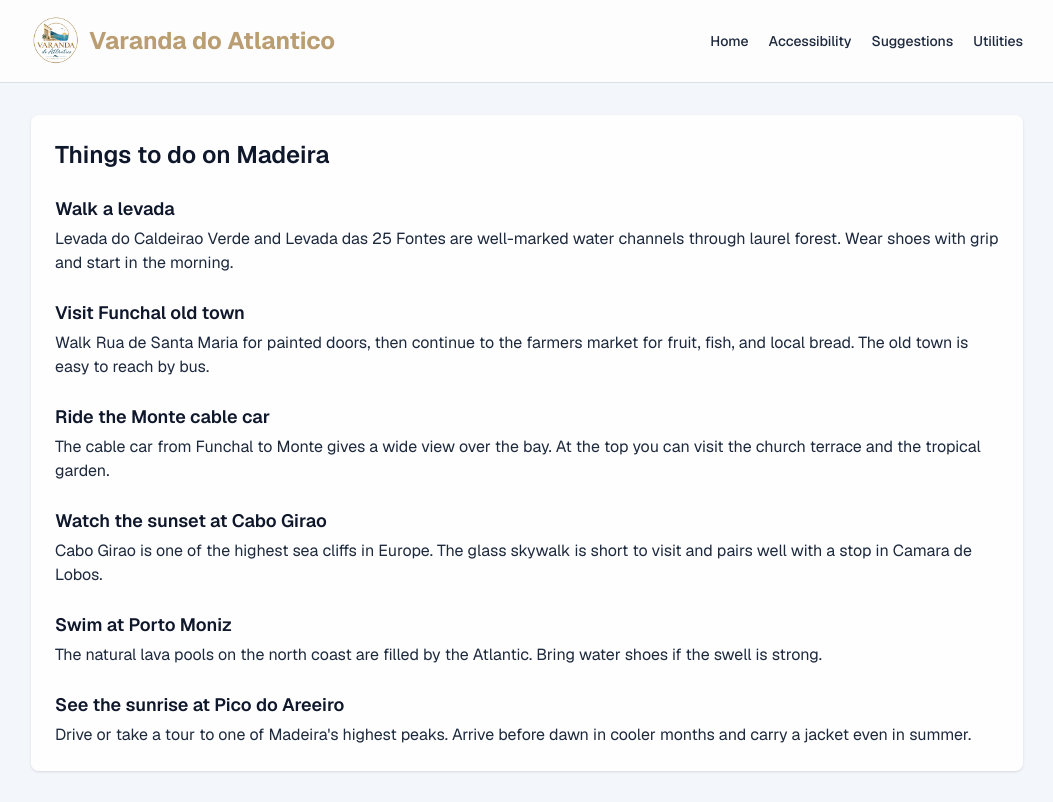
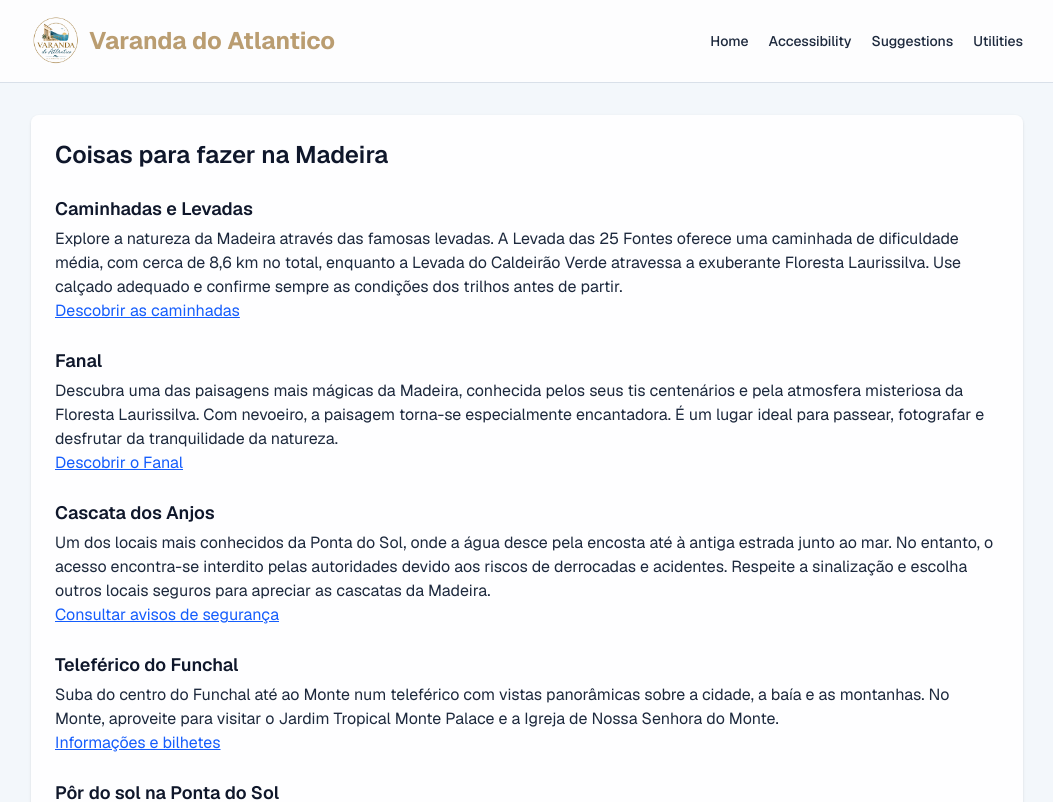
Before and after one commit to jcostadev23/varanda-do-atlantico, a Next.js app: page /suggestions in a window 1280 px wide. Shown: the top 802 px of the page, without its empty margins (113-1166 px from the left). Built offline with nearby package versions, Linux system fonts and the light colour scheme.

Commit message:
Suggestions page

```diff
--- a/src/app/suggestions/page.tsx
+++ b/src/app/suggestions/page.tsx
@@ -5,7 +5,7 @@ import { madeiraSuggestions } from "@/data/madeiraSuggestions";
 export default function SuggestionsPage() {
   return (
     <ContentPanel>
-      <PageHeading title="Things to do on Madeira" />
+      <PageHeading title="Coisas para fazer na Madeira" />
       <ul className="space-y-6">
         {madeiraSuggestions.map((madeiraSuggestion) => (
           <li key={madeiraSuggestion.title}>
@@ -13,6 +13,15 @@ export default function SuggestionsPage() {
               {madeiraSuggestion.title}
             </h2>
             <p className="text-slate-800">{madeiraSuggestion.description}</p>
+
+            <a
+              rel="noopener noreferrer"
+              className="text-blue-600 underline hover:text-blue-800"
+              href={madeiraSuggestion.source.link}
+              target="_blank"
+            >
+              {madeiraSuggestion.source.label}
+            </a>
           </li>
         ))}
       </ul>
--- a/src/data/madeiraSuggestions.ts
+++ b/src/data/madeiraSuggestions.ts
@@ -1,37 +1,71 @@
 export type MadeiraSuggestion = {
   title: string;
   description: string;
+  source: { label: string; link: string };
 };
 
 export const madeiraSuggestions: MadeiraSuggestion[] = [
   {
-    title: "Walk a levada",
+    title: "Caminhadas e Levadas",
     description:
-      "Levada do Caldeirao Verde and Levada das 25 Fontes are well-marked water channels through laurel forest. Wear shoes with grip and start in the morning.",
+      "Explore a natureza da Madeira através das famosas levadas. A Levada das 25 Fontes oferece uma caminhada de dificuldade média, com cerca de 8,6 km no total, enquanto a Levada do Caldeirão Verde atravessa a exuberante Floresta Laurissilva. Use calçado adequado e confirme sempre as condições dos trilhos antes de partir.",
+    source: {
+      label: "Descobrir as caminhadas",
+      link: "https://visitmadeira.com/pt/o-que-fazer/exploradores-da-natureza/atividades/caminhadas/pr-6-levada-das-25-fontes/",
+    },
   },
   {
-    title: "Visit Funchal old town",
+    title: "Fanal",
     description:
-      "Walk Rua de Santa Maria for painted doors, then continue to the farmers market for fruit, fish, and local bread. The old town is easy to reach by bus.",
+      "Descubra uma das paisagens mais mágicas da Madeira, conhecida pelos seus tis centenários e pela atmosfera misteriosa da Floresta Laurissilva. Com nevoeiro, a paisagem torna-se especialmente encantadora. É um lugar ideal para passear, fotografar e desfrutar da tranquilidade da natureza.",
+    source: {
+      label: "Descobrir o Fanal",
+      link: "https://www.visitmadeira.com/pt/o-que-fazer/exploradores-da-natureza/floresta-laurissilva/fanal/",
+    },
   },
   {
-    title: "Ride the Monte cable car",
+    title: "Cascata dos Anjos",
     description:
-      "The cable car from Funchal to Monte gives a wide view over the bay. At the top you can visit the church terrace and the tropical garden.",
+      "Um dos locais mais conhecidos da Ponta do Sol, onde a água desce pela encosta até à antiga estrada junto ao mar. No entanto, o acesso encontra-se interdito pelas autoridades devido aos riscos de derrocadas e acidentes. Respeite a sinalização e escolha outros locais seguros para apreciar as cascatas da Madeira.",
+    source: {
+      label: "Consultar avisos de segurança",
+      link: "https://visitmadeira.com/pt/onde-ir/madeira/cascata-dos-anjos/",
+    },
   },
   {
-    title: "Watch the sunset at Cabo Girao",
+    title: "Teleférico do Funchal",
     description:
-      "Cabo Girao is one of the highest sea cliffs in Europe. The glass skywalk is short to visit and pairs well with a stop in Camara de Lobos.",
+      "Suba do centro do Funchal até ao Monte num teleférico com vistas panorâmicas sobre a cidade, a baía e as montanhas. No Monte, aproveite para visitar o Jardim Tropical Monte Palace e a Igreja de Nossa Senhora do Monte.",
+    source: {
+      label: "Informações e bilhetes",
+      link: "https://madeiracablecar.com/",
+    },
   },
   {
-    title: "Swim at Porto Moniz",
+    title: "Pôr do sol na Ponta do Sol",
     description:
-      "The natural lava pools on the north coast are filled by the Atlantic. Bring water shoes if the swell is strong.",
+      "Termine o dia junto ao mar na vila da Ponta do Sol. A pequena praia e a marginal oferecem um cenário encantador para apreciar as cores do pôr do sol sobre o Atlântico. Chegue um pouco mais cedo para passear pela vila e desfrutar do ambiente tranquilo.",
+    source: {
+      label: "Descobrir a Ponta do Sol",
+      link: "https://visitmadeira.com/pt/onde-ir/madeira/costa-oeste/ponta-do-sol/",
+    },
   },
   {
-    title: "See the sunrise at Pico do Areeiro",
+    title: "Nascer do sol na Bica da Cana",
     description:
-      "Drive or take a tour to one of Madeira's highest peaks. Arrive before dawn in cooler months and carry a jacket even in summer.",
+      "Comece o dia com vistas deslumbrantes sobre as montanhas da Madeira a partir do miradouro da Bica da Cana, situado a cerca de 1.580 metros de altitude. Em dias favoráveis, poderá observar o sol nascer acima de um mar de nuvens. Leve roupa quente e confirme as condições meteorológicas antes de sair.",
+    source: {
+      label: "Descobrir a Bica da Cana",
+      link: "https://visitmadeira.com/pt/o-que-fazer/exploradores-da-natureza/miradouros/miradouro-da-bica-da-cana/",
+    },
+  },
+  {
+    title: "Workshop de Bolo do Caco na Casa da Nati",
+    description:
+      "Conheça a tradição madeirense de uma forma autêntica através de um workshop de Bolo do Caco em casa de uma família local, nos Canhas, Ponta do Sol. Aprenda a preparar o pão tradicional, cozinhe-o à mão e termine a experiência à mesa, com sabores locais e histórias da Madeira.",
+    source: {
+      label: "Conhecer a experiência",
+      link: "https://www.casadanati.com/pt",
+    },
   },
 ];
```
